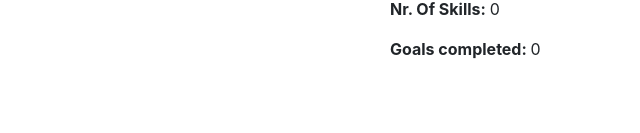
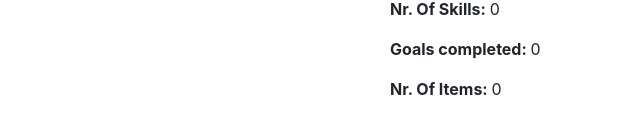
Before and after one commit to tomasantunes/science-rpg, a React (Create React App) app in the folder frontend/: page /stats in a window 1280 px wide. Shown: the part 185-318 px from the top of the page, without its empty margins (0-640 px from the left). Built offline with nearby package versions, Linux system fonts and the light colour scheme.

Commit message:
Add field to stats

```diff
--- a/frontend/src/components/Stats.js
+++ b/frontend/src/components/Stats.js
@@ -12,6 +12,7 @@ export default function Stats() {
   const [level, setLevel] = useState(0);
   const [nrSkills, setNrSkills] = useState(0);
   const [nrGoalsCompleted, setNrGoalsCompleted] = useState(0);
+  const [nrItems, setNrItems] = useState(0);
 
   function loadStats() {
 
@@ -29,6 +30,7 @@ export default function Stats() {
         <p><b>Level: </b>{level}</p>
         <p><b>Nr. Of Skills: </b>{nrSkills}</p>
         <p><b>Goals completed: </b>{nrGoalsCompleted}</p>
+        <p><b>Nr. Of Items: </b>{nrItems}</p>
       </div>
     </>
 
```
